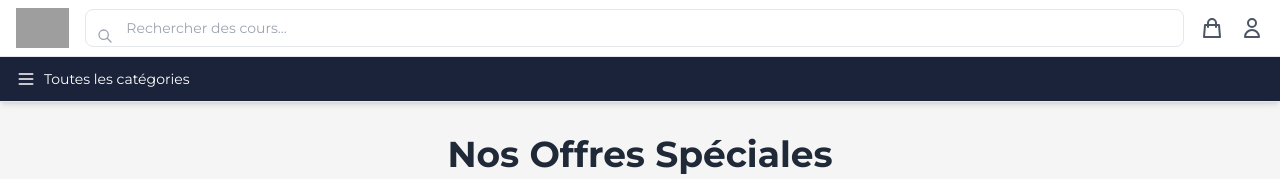
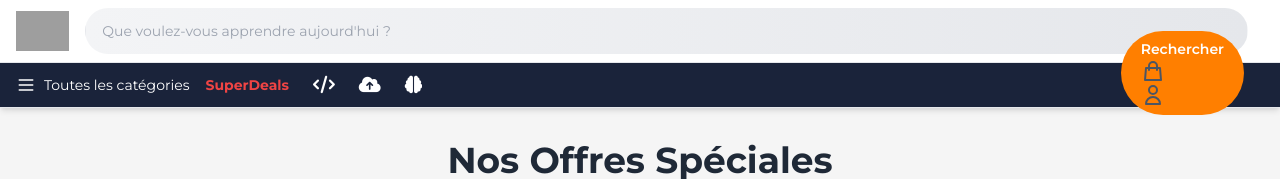
Before and after one commit to abmcompanysn-dot/Junior-senior-gaps-killer, a plain HTML site: page promotions.html in a window 1280 px wide. Shown: the top 179 px of the page. Drawn offline with nearby package versions, Linux system fonts and the light colour scheme; no server answers; grey boxes are pictures that could not be loaded.

Commit message:
Ajout des modifications sur junior-senior

```diff
--- a/promotions.html
+++ b/promotions.html
@@ -5,6 +5,8 @@
     <meta name="viewport" content="width=device-width, initial-scale=1.0">
     <title>Promotions - Junior Senior Gaps Killer</title>
     <link href="https://cdn.jsdelivr.net/npm/tailwindcss@2.2.19/dist/tailwind.min.css" rel="stylesheet">
+    <!-- NOUVEAU: Ajout de la bibliothèque d'icônes pour la nouvelle navigation -->
+    <link rel="stylesheet" href="https://cdnjs.cloudflare.com/ajax/libs/font-awesome/6.0.0-beta3/css/all.min.css">
     <link href="https://fonts.googleapis.com/css2?family=Montserrat:wght@400;600;700&display=swap" rel="stylesheet">
     <style>
         :root {
@@ -27,6 +29,11 @@
             body { padding-bottom: 0; }
             .mobile-nav { display: none; }
         }
+        /* NOUVEAU: Style pour la barre de recherche "luxueuse" */
+        .lux-search-input {
+            background: linear-gradient(to right, #f3f4f6, #e5e7eb);
+            border: 1px solid transparent;
+        }
     </style>
 </head>
 <body class="font-montserrat" style="background-color: #F5F5F5;">
@@ -38,9 +45,11 @@
                 <div class="flex items-center justify-between">
                     <a href="index.html" class="flex items-center"><img src="https://i.postimg.cc/D0b7ZxQc/Logo-for-Training-Platform-Dynamic-Emblem.png" alt="Logo" class="h-10"></a>
                     <form id="search-form-header" class="flex-1 mx-4" onsubmit="initializeSearch()">
-                        <div class="relative"><input type="search" placeholder="Rechercher des cours..." class="w-full p-2 pl-10 text-sm border rounded-lg focus:outline-none focus:ring-2 focus:ring-gold"><svg class="w-4 h-4 text-gray-400 absolute left-3 top-1/2 -translate-y-1/2" fill="none" stroke="currentColor" viewBox="0 0 24 24"><path stroke-linecap="round" stroke-linejoin="round" stroke-width="2" d="M21 21l-6-6m2-5a7 7 0 11-14 0 7 7 0 0114 0z"></path></svg></div>
-                    </form>
-                    <div class="flex items-center space-x-4">
+                        <div class="relative flex items-center">
+                            <input type="search" placeholder="Que voulez-vous apprendre aujourd'hui ?" class="w-full p-3 pl-4 pr-28 text-sm text-gray-700 rounded-full focus:outline-none focus:ring-2 focus:ring-gold lux-search-input transition-all duration-300 ease-in-out">
+                            <button type="submit" class="absolute right-1 top-1/2 -translate-y-1/2 bg-gold text-white font-semibold rounded-full px-5 py-2 text-sm hover:bg-orange-600 transition">
+                                Rechercher
+                            <s="flex items-center space-x-4">
                         <a href="panier.html" aria-label="Panier" class="text-gray-600 hover:text-gold relative"><svg class="w-6 h-6" fill="none" stroke="currentColor" viewBox="0 0 24 24"><path stroke-linecap="round" stroke-linejoin="round" stroke-width="2" d="M16 11V7a4 4 0 00-8 0v4M5 9h14l1 12H4L5 9z"></path></svg><span class="cart-badge absolute -top-2 -right-2 bg-red-500 text-white text-xs rounded-full w-5 h-5 flex items-center justify-center hidden">0</span></a>
                         <a href="authentification.html" class="text-gray-600 hover:text-gold"><svg class="w-6 h-6" fill="none" stroke="currentColor" viewBox="0 0 24 24"><path stroke-linecap="round" stroke-linejoin="round" stroke-width="2" d="M16 7a4 4 0 11-8 0 4 4 0 018 0zM12 14a7 7 0 00-7 7h14a7 7 0 00-7-7z"></path></svg></a>
                     </div>
@@ -51,10 +60,18 @@
             <div class="container mx-auto px-4">
                 <div class="flex items-center text-sm font-semibold">
                     <div class="relative dropdown">
-                        <button class="flex items-center py-3"><svg class="w-5 h-5 mr-2" fill="none" stroke="currentColor" viewBox="0 0 24 24"><path stroke-linecap="round" stroke-linejoin="round" stroke-width="2" d="M4 6h16M4 12h16M4 18h16"></path></svg>Toutes les catégories</button>
+                        <button class="flex items-center py-3">
+                            <svg class="w-5 h-5 mr-2" fill="none" stroke="currentColor" viewBox="0 0 24 24"><path stroke-linecap="round" stroke-linejoin="round" stroke-width="2" d="M4 6h16M4 12h16M4 18h16"></path></svg>
+                            Toutes les catégories
+                        </button>
                         <div id="mobileMenu" class="dropdown-menu absolute bg-white shadow-lg rounded-md mt-1 w-64 z-30 border"></div>
                     </div>
-                    <div id="main-nav-links" class="flex items-center space-x-8 overflow-x-auto whitespace-nowrap ml-4"></div>
+                    <div id="main-nav-links" class="flex items-center space-x-6 overflow-x-auto whitespace-nowrap ml-4">
+                        <a href="promotions.html" class="py-3 text-red-500 hover:text-red-700 font-bold">SuperDeals</a>
+                        <a href="categorie.html?id=CAT-001" class="py-3 hover:text-gold" title="Développement Backend"><i class="fas fa-code fa-lg"></i></a>
+                        <a href="categorie.html?id=CAT-002" class="py-3 hover:text-gold" title="DevOps & Cloud"><i class="fas fa-cloud-upload-alt fa-lg"></i></a>
+                        <a href="categorie.html?id=CAT-003" class="py-3 hover:text-gold" title="Data Science & IA"><i class="fas fa-brain fa-lg"></i></a>
+                    </div>
                 </div>
             </div>
         </nav>
```
Also changed, not shown: panier.html (+4 -3 lines), produit.html (+1 -1 lines).
